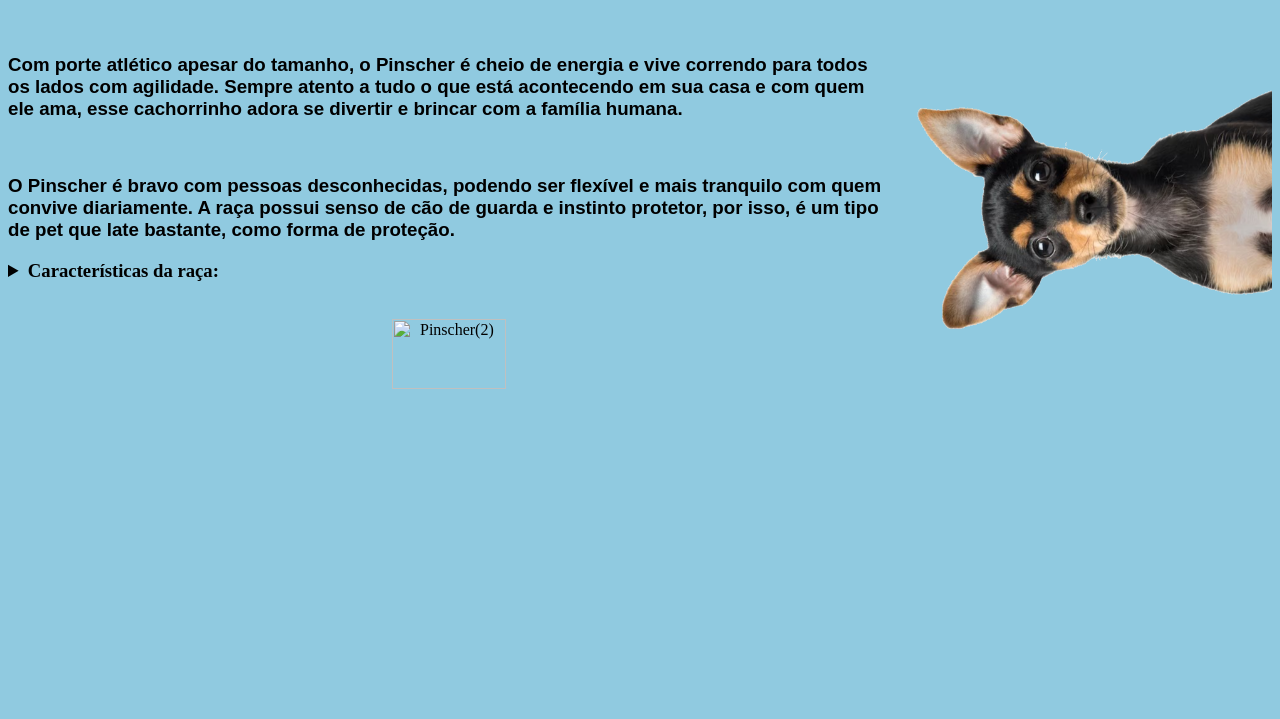
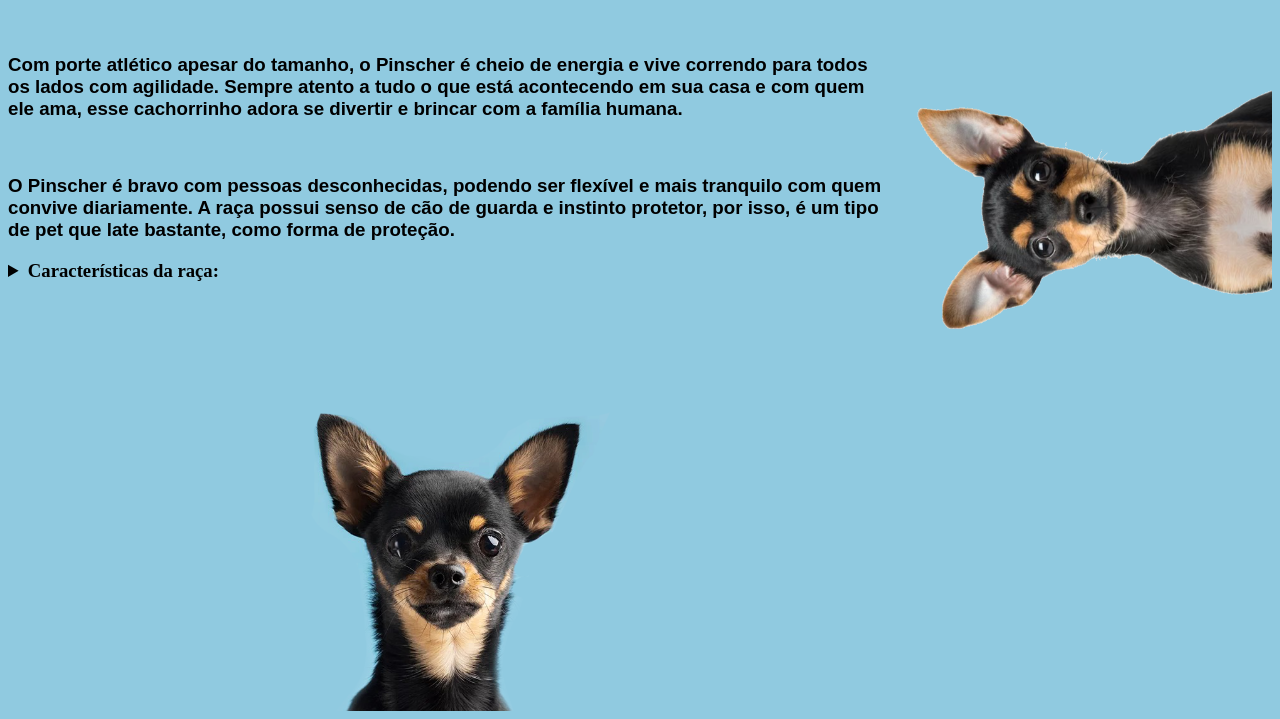
Before and after one commit to ArthPLeo8/LoremIpsum, a plain HTML site: page index.html in a window 1280 px wide. Shown: the part 91-810 px from the top of the page. Drawn offline with Linux system fonts and the light colour scheme.

Commit message:
Update index.html

```diff
--- a/index.html
+++ b/index.html
@@ -28,6 +28,6 @@
             </ul>
         </details></h3>
         <br>
-        <center><img src="Pinshe.jpeg" alt="Pinscher(2)" style="width:30%"></center>
+        <center><img src="Pinshe.png" alt="Pinscher(2)" style="width:30%"></center>
     </body>
 </html>
```
